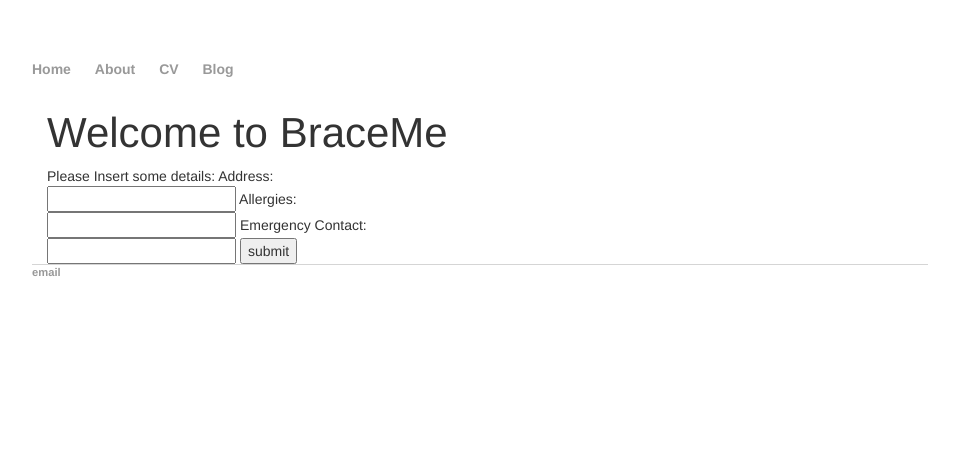
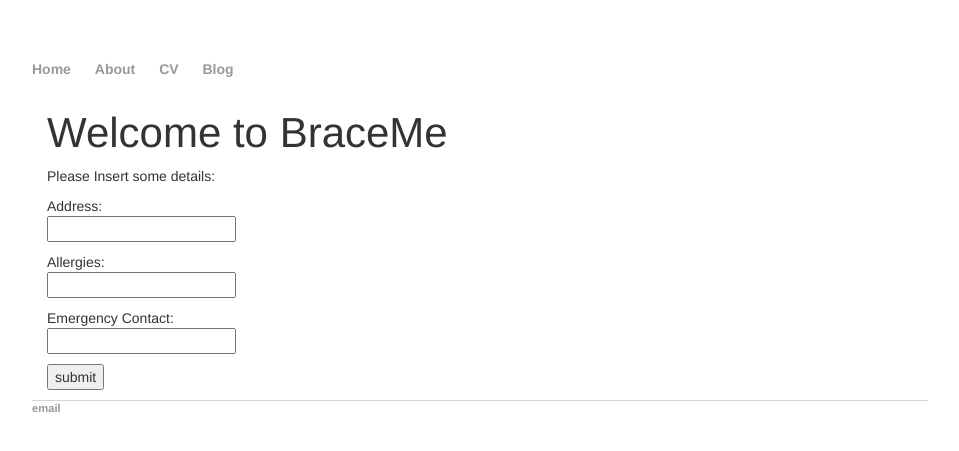
Before and after one commit to MatanAvneri/mla_yazamut, a Jekyll site: the page built from index.html, in a window 1280 px wide. Shown: the top 451 px of the page, without its empty margins (160-1119 px from the left). Built offline with Jekyll 4.4.1, drawn with Linux system fonts in a browser that asks for light colours; part of the change alters nothing that is shown.

```diff
--- a/index.html
+++ b/index.html
@@ -5,16 +5,26 @@ title: BraceMe
 
 <div class="blurb">
     <h1>Welcome to BraceMe</h1>
-			Please Insert some details:
+    <div>Please Insert some details:</div>
 
-			Address: <br>
+    <p>
+    <div>Address:</div>
     <input/>
+    </p>
 
-			Allergies: <br>
+    <p>
+    <div>Allergies:</div>
     <input/>
+    </p>
 
-			Emergency Contact: <br>
+    <p>
+    <div>Emergency Contact:</div>
     <input/>
+    </p>
 
+    <p>
+    <div>
         <button>submit</button>
     </div>
+    </p>
+</div>
```
Lines whose indentation alone changed are shown as unchanged.
